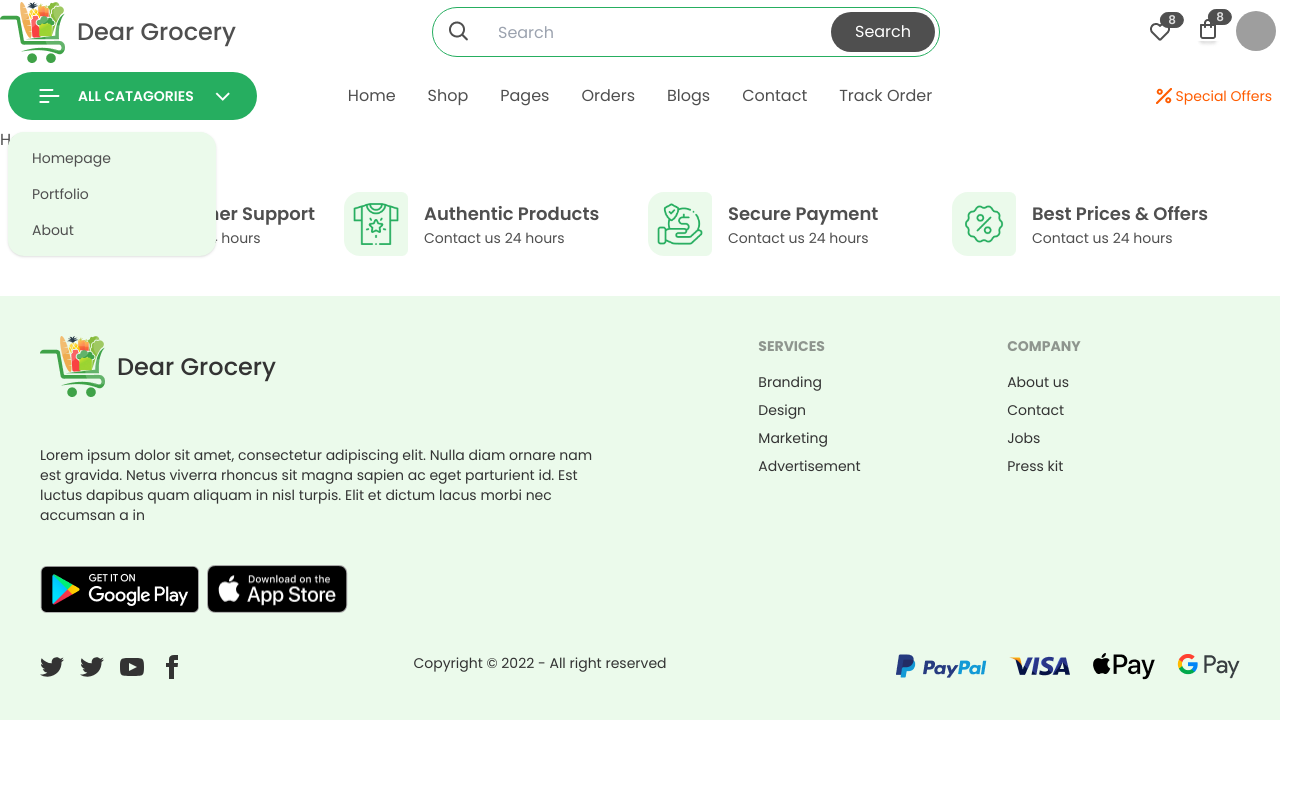
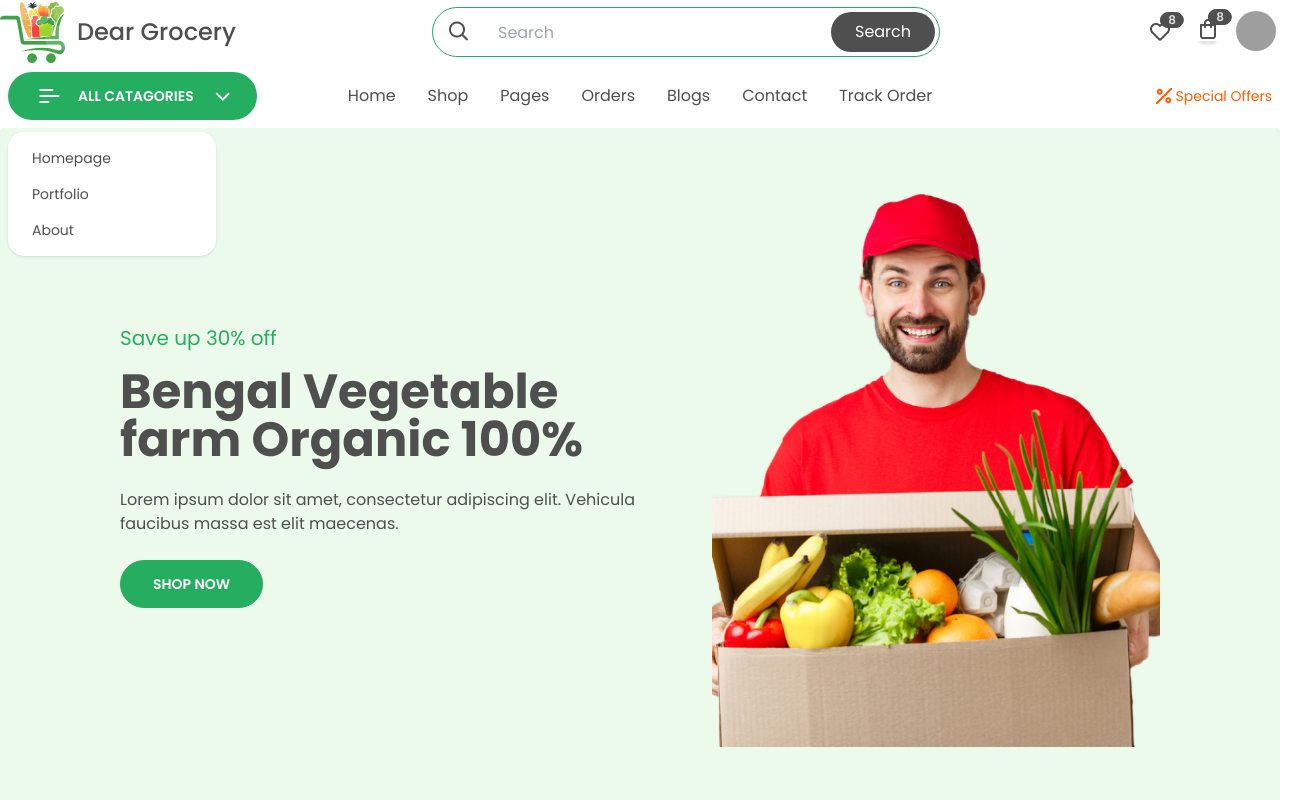
Before and after one commit to abushamacd/Dear_Grocery_Client, a React (Create React App) app: page / in a window 1280 px wide. Both pictures are taken after a click on the label "ALL CATAGORIES". Shown: the top 800 px of the page, 1305 px wide, since content can reach past the window. Built offline with nearby package versions, Linux system fonts and the light colour scheme; grey boxes are pictures that could not be loaded.

Commit message:
hero done

```diff
--- a/package.json
+++ b/package.json
@@ -11,6 +11,8 @@
     "react-dom": "^18.1.0",
     "react-router-dom": "^6.3.0",
     "react-scripts": "5.0.1",
+    "react-slick": "^0.29.0",
+    "slick-carousel": "^1.8.1",
     "web-vitals": "^2.1.4"
   },
   "scripts": {
--- a/src/Pages/Home/Home.js
+++ b/src/Pages/Home/Home.js
@@ -1,9 +1,10 @@
 import React from "react";
+import Hero from "../../Sections/Home/Hero";
 
 const Home = () => {
   return (
     <div>
-      <h2>Home</h2>
+      <Hero />
     </div>
   );
 };
--- /dev/null
+++ b/src/Sections/Home/Hero.js
@@ -0,0 +1,61 @@
+import React, { Component } from "react";
+import Slider from "react-slick";
+import hero from "../../assets/img/hero.png";
+
+const Hero = () => {
+  const settings = {
+    dots: true,
+    infinite: true,
+    speed: 500,
+    slidesToShow: 1,
+    slidesToScroll: 1,
+  };
+  return (
+    <div>
+      <Slider {...settings}>
+        <div class="hero lg:min-h-screen bg-accent rounded ">
+          <div class="hero-content flex-col lg:flex-row-reverse lg:p-16 lg:pb-0">
+            <div className="hidden lg:block">
+              <img alt="" src={hero} class="lg:max-w-md rounded-lg " />
+            </div>
+            <div className="lg:w-2/4">
+              <h4 className="text-xl text-primary mb-4">Save up 30% off</h4>
+              <h1 class="text-5xl font-bold text-neutral">
+                Bengal Vegetable <br /> farm Organic 100%
+              </h1>
+              <p class="py-6">
+                Lorem ipsum dolor sit amet, consectetur adipiscing elit.
+                Vehicula faucibus massa est elit maecenas.
+              </p>
+              <button class="btn btn-primary rounded-full text-base-100 px-8 mb-2">
+                Shop Now
+              </button>
+            </div>
+          </div>
+        </div>
+        <div class="hero lg:min-h-screen bg-accent rounded ">
+          <div class="hero-content flex-col lg:flex-row-reverse lg:p-16 lg:pb-0">
+            <div className="hidden lg:block">
+              <img alt="" src={hero} class="lg:max-w-md rounded-lg " />
+            </div>
+            <div className="lg:w-2/4">
+              <h4 className="text-xl text-primary mb-4">Save up 50% off</h4>
+              <h1 class="text-5xl font-bold text-neutral">
+                Bengal Vegetable <br /> farm Organic 100%
+              </h1>
+              <p class="py-6">
+                Lorem ipsum dolor sit amet, consectetur adipiscing elit.
+                Vehicula faucibus massa est elit maecenas.
+              </p>
+              <button class="btn btn-primary rounded-full text-base-100 px-8 mb-2">
+                Shop Now
+              </button>
+            </div>
+          </div>
+        </div>
+      </Slider>
+    </div>
+  );
+};
+
+export default Hero;
--- a/src/Sections/Shared/Header.js
+++ b/src/Sections/Shared/Header.js
@@ -148,7 +148,7 @@ const Header = () => {
               </label>
               <ul
                 tabIndex="0"
-                className="menu menu-compact dropdown-content mt-3 p-2 shadow bg-accent rounded-box w-52"
+                className="menu menu-compact dropdown-content mt-3 p-2 shadow bg-base-100 rounded-box w-52"
               >
                 <li>
                   <Link to="/">Homepage</Link>
@@ -169,7 +169,7 @@ const Header = () => {
               </label>
               <ul
                 tabIndex="0"
-                className="menu menu-compact dropdown-content mt-3 p-2 shadow bg-accent rounded-box w-52"
+                className="menu menu-compact dropdown-content mt-3 p-2 shadow bg-base-100 rounded-box w-52"
               >
                 {mainMenu}
               </ul>
--- a/src/index.js
+++ b/src/index.js
@@ -4,6 +4,8 @@ import "./index.css";
 import App from "./App";
 import reportWebVitals from "./reportWebVitals";
 import { BrowserRouter } from "react-router-dom";
+import "slick-carousel/slick/slick.css";
+import "slick-carousel/slick/slick-theme.css";
 
 const root = ReactDOM.createRoot(document.getElementById("root"));
 root.render(
```
Also changed, not shown: 1 other file (tests, documents, lock files or other folders).
